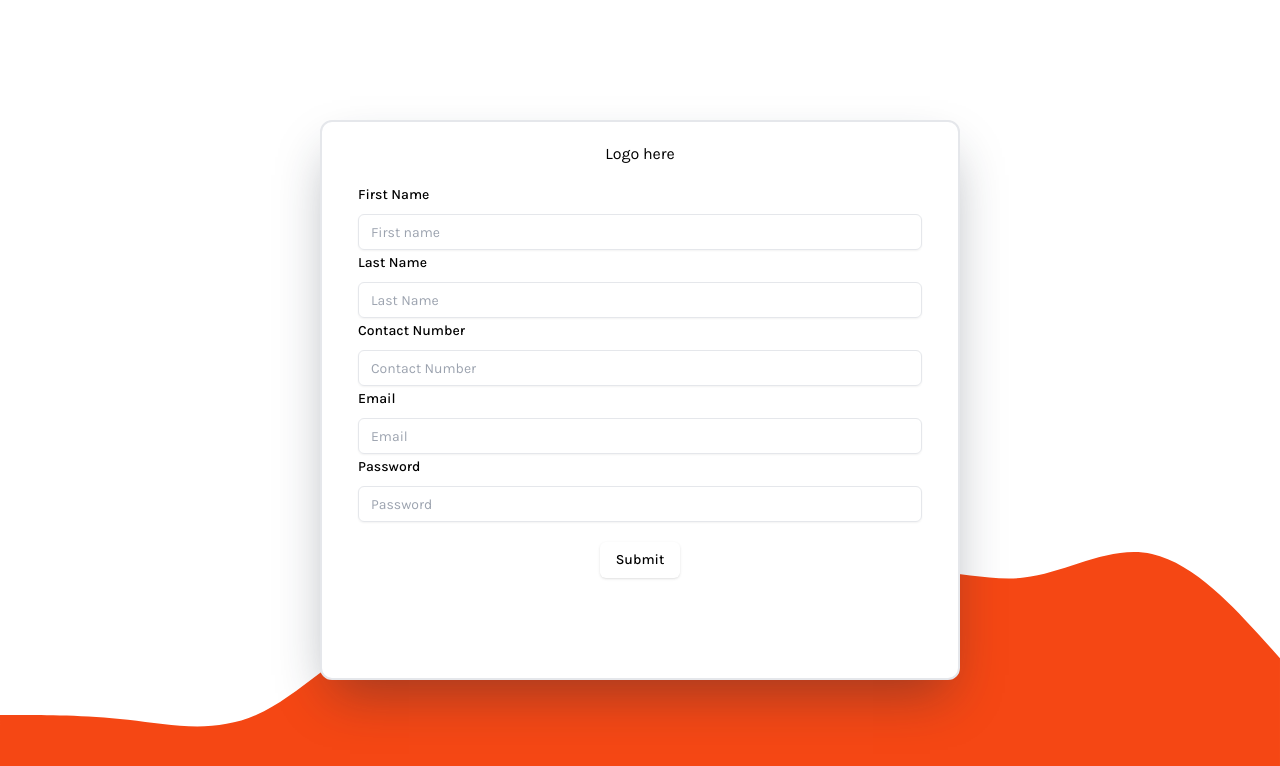
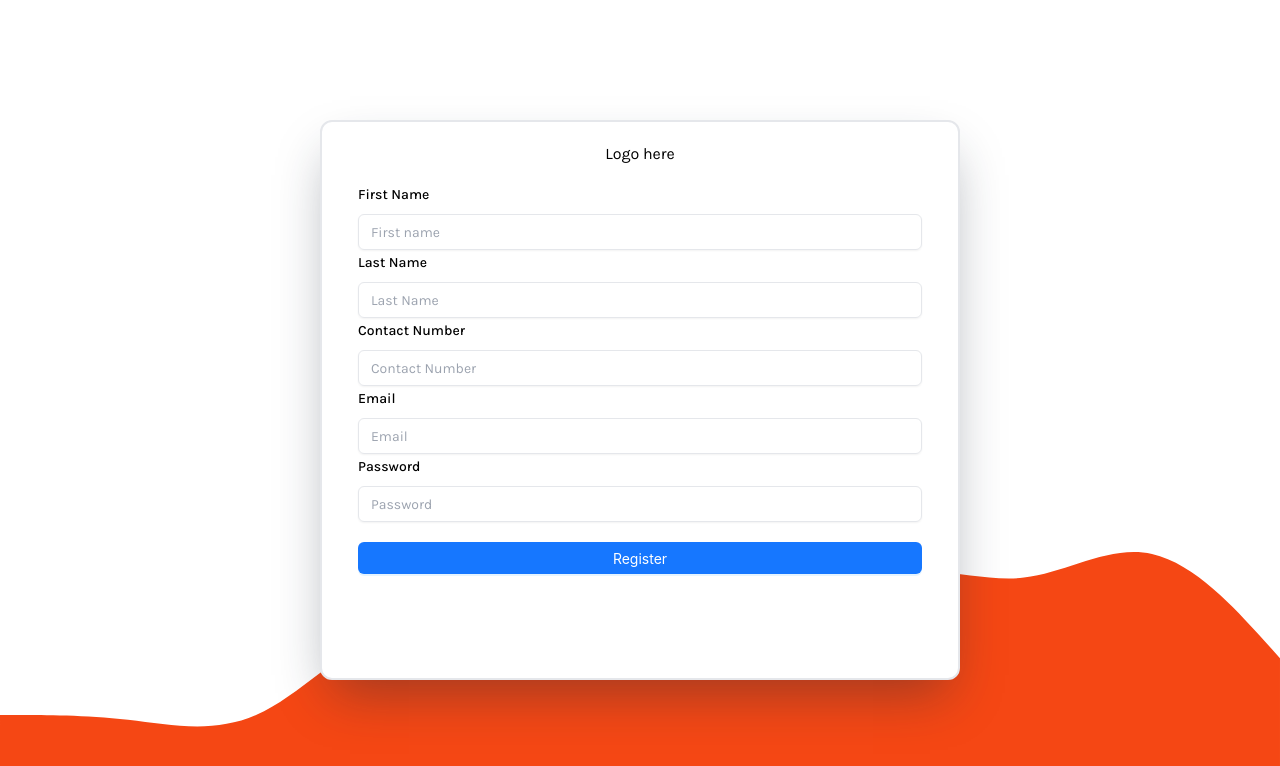
Before and after one commit to marklouisALTER/erp-project-app, a Next.js app: page /register in a window 1280 px wide. Shown: the top 766 px of the page. Built offline with nearby package versions, Linux system fonts and the light colour scheme; no server answers.

Commit message:
feat: addeed loading state in button

```diff
--- a/app/(main)/register/page.tsx
+++ b/app/(main)/register/page.tsx
@@ -14,11 +14,10 @@ import {
 	FormMessage,
 } from "@/components/ui/form";
 import { Input } from "@/components/ui/input";
-import { Button } from "@/components/ui/button";
 import { WavyElement } from "@/components/elements/wavy";
 import { useState } from "react";
-import { cn } from "@/lib/utils";
 import { ToastContainer, toast } from "react-toastify";
+import { Button } from "antd";
 
 const formScema = z.object({
 	email: z.string().email("Invalid email address"),
@@ -156,15 +155,14 @@ export default function Register() {
 									</FormItem>
 								)}
 							></FormField>
-							<div className="text-center py-5">
-								{!loading ? (
-									<Button type="submit">Submit</Button>
-								) : (
-									<Button className={cn("animate-spin")}>
-										Loading...
-									</Button>
-								)}
-							</div>
+							<Button
+								type="primary"
+								loading={loading}
+								htmlType="submit"
+								className="w-full mt-5"
+							>
+								Register
+							</Button>
 						</form>
 					</Form>
 				</div>
--- a/package.json
+++ b/package.json
@@ -14,12 +14,13 @@
     "@radix-ui/react-slot": "^1.1.0",
     "@shadcn/ui": "^0.0.4",
     "@supabase/supabase-js": "^2.46.2",
-    "antd": "^5.22.2",
+    "antd": "^5.22.3",
     "autoprefixer": "^10.4.20",
     "class-variance-authority": "^0.7.1",
     "clsx": "^2.1.1",
     "lucide-react": "^0.462.0",
     "next": "15.0.3",
+    "rc-util": "^5.44.0",
     "react": "^18.3.1",
     "react-dom": "^18.3.1",
     "react-hook-form": "^7.53.2",
```
Also changed, not shown: 1 other file (tests, documents, lock files or other folders).
